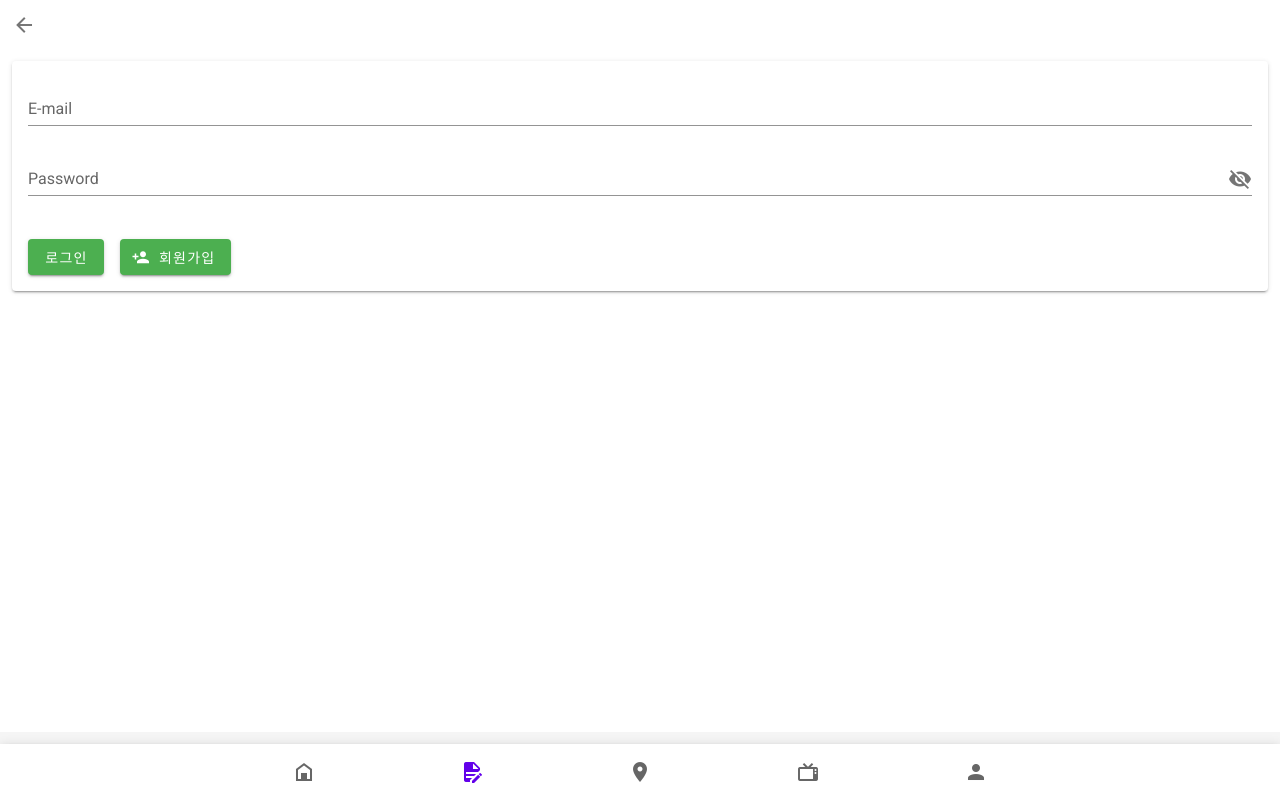
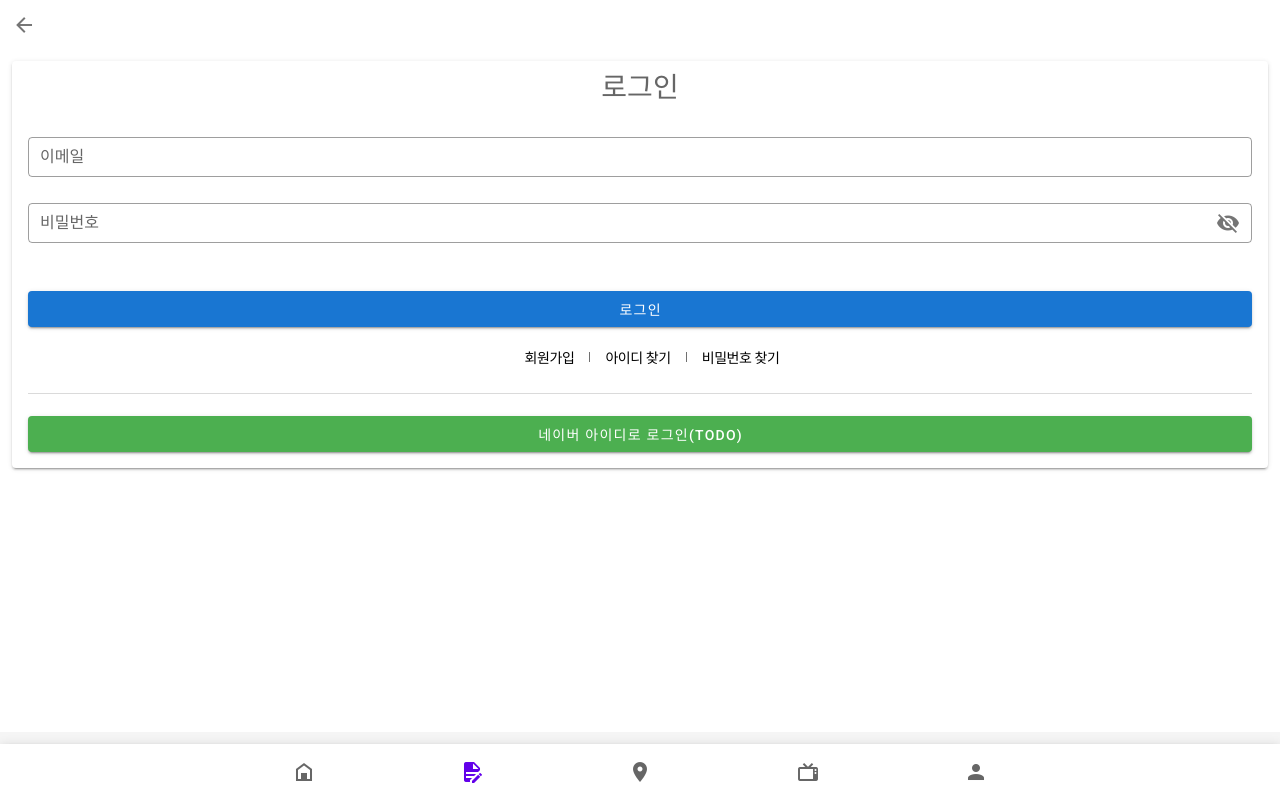
Before and after one commit to yeoulab/test_front, a Vue app: page /#/login in a window 1280 px wide. Built offline with nearby package versions, Linux system fonts and the light colour scheme.

Commit message:
page changed

```diff
--- a/package.json
+++ b/package.json
@@ -11,6 +11,7 @@
     "axios": "^0.19.2",
     "core-js": "^3.4.4",
     "vue": "^2.6.10",
+    "vue-naver-maps": "^0.12.0",
     "vue-router": "^3.1.5",
     "vue-the-mask": "^0.11.1",
     "vuetify": "^2.1.0",
--- a/src/components/contract/Contract.vue
+++ b/src/components/contract/Contract.vue
@@ -1,5 +1,63 @@
 <template>
-    <v-app-bar app>
-        Contract
-    </v-app-bar>
+    <ul style="list-style: none">
+        <li v-for="a in items" v-bind:key="a.item">
+            <v-card
+                class="mx-auto"
+                max-width="344"
+                max-height="200"
+                outlined
+            >
+                <v-list-item three-line>
+                    <v-list-item-avatar
+                        tile
+                        size="80"
+                        color="grey"
+                    ></v-list-item-avatar>
+                    <v-list-item-content>
+                        <!--<div class="overline mb-4">특징</div>-->
+                        <v-list-item-title class="headline mb-1">상호명</v-list-item-title>
+                        <v-list-item-subtitle>주소</v-list-item-subtitle>
+                        <v-list-item-subtitle>전화번호</v-list-item-subtitle>
+                    </v-list-item-content>
+                </v-list-item>
+                <v-divider dark></v-divider>
+                <v-card-actions class="pa-4">
+                    어때요?
+                    <v-spacer></v-spacer>
+                    <span class="grey--text text--lighten-2 caption mr-2">
+                        댓글({{ reply }})
+                    </span>
+                    <v-spacer></v-spacer>
+                    <span class="grey--text text--lighten-2 caption mr-2">
+                        ({{ rating }})
+                    </span>
+                    <v-rating
+                        v-model="rating"
+                        background-color="white"
+                        color="yellow accent-4"
+                        dense
+                        half-increments
+                        hover
+                        readonly
+                        size="18"
+                    ></v-rating>
+                </v-card-actions>
+            </v-card>
+        </li>
+    </ul>
 </template>
+<script>
+export default {
+    data() {
+        return{
+            items: [
+                {item : 'a'},
+                {item : 'b'},
+                {item : 'c'}
+            ],
+            rating: 4.3,
+            reply: 100,
+        }
+    }
+}
+</script>
--- a/src/components/my/Login.vue
+++ b/src/components/my/Login.vue
@@ -14,36 +14,61 @@
               <v-icon purple left>mdi-arrow-left</v-icon>뒤로
             </v-btn> -->
           <!--:rules="emailRules"-->
+          <p class="text-center" style="font-size:2em">로그인</p>
+          <br>
           <v-text-field
             v-model="email"
-            label="E-mail"
+            label="이메일"
             required
+            outlined
+            dense
+            @keydown="clearErrorMessage"
           ></v-text-field>
           <!--:rules="[rules.required, rules.min]"-->
           <v-text-field
             :append-icon="show ? 'mdi-eye' : 'mdi-eye-off'"
             :type="show ? 'text' : 'password'"
             name="input-10-2"
-            label="Password"
+            label="비밀번호"
             hint="문자+숫자+특수문자"
             class="input-group--focused"
+            outlined
+            dense
+            @keydown="clearErrorMessage"
+            @keyup.enter="login"
             @click:append="show = !show"
           ></v-text-field>
+          <div v-if=login_fail>
+            <br>
+            <p class="font-weight-black" >로그인에 실패했습니다.</p>
+          </div>
           <br>
           <v-btn
             :disabled="!valid"
-            color="success"
+            color="primary"
             class="mr-4"
+            block
             @click="login"
           >로그인</v-btn>
+          <br>
+        </v-form>
+        <div class="menu">
+          <ul>
+            <li><a href="/#/register">회원가입</a></li>
+            <li><a href="/#/register">아이디 찾기</a></li>
+            <li><a href="/#/register">비밀번호 찾기</a></li>
+          </ul>
+        </div>
+          <br>
+          <hr class="mv-20">
+          <br>
           <v-btn
             color="success"
             class="mr-4"
-            @click="goToRegister"
-          ><v-icon left>mdi-account-plus</v-icon>회원가입</v-btn>
-        </v-form>
+            block
+          >네이버 아이디로 로그인(todo)</v-btn>
       </v-card-text>
-    <!-- </v-card> -->
+
     </div>
   </div>
 </template>
@@ -55,6 +80,7 @@
       valid: true,
       show: false,
       email: '',
+      login_fail: false,
       // emailRules: [
       //   v => /.+@.+\..+/.test(v) || 'E-mail 형식이 맞지 않습니다',
       // ],
@@ -94,6 +120,7 @@
                     }
                     reject(new Error("Login Failed"));
                 }).catch(error => {
+                  this.login_fail = true
                   console.log("Login prelighted 에러")
                   alert(error.res.data.message)
                 })
@@ -104,6 +131,9 @@
       },
       goToRegister(){
         this.$router.push("/register")
+      },
+      clearErrorMessage(){
+        this.login_fail = false
       }
     },
     created() {
@@ -111,3 +141,85 @@
     }
   }
 </script>
+<style scoped>
+.menu {
+    text-align: center
+}
+
+.menu ul {
+    display: inline-block;
+    zoom: 1
+}
+
+.menu ul:after {
+    content: '';
+    display: block;
+    clear: both;
+    font-size: 0;
+    height: 0;
+    visibility: hidden
+}
+
+.menu ul > * {
+    float: left;
+    display: block;
+    position: relative;
+    padding-left: 15px;
+    padding-right: 16px
+}
+
+.menu ul > :before {
+    content: '';
+    display: block;
+    position: absolute;
+    left: -1px;
+    right: auto;
+    top: 1px;
+    bottom: auto;
+    width: 1px;
+    height: 10px;
+    background: #707070
+}
+
+.menu ul > :first-child {
+    padding-left: 0
+}
+
+.menu ul > :first-child:before {
+    display: none;
+    display: none !important
+}
+
+.menu ul > :last-child {
+    padding-right: 0
+}
+
+.menu li {
+    font-size: .875rem;
+    letter-spacing: -.42px;
+    line-height: 1.5;
+    font-weight: 300;
+    line-height: 1
+}
+a:link { color: black; text-decoration: none;}
+a:visited { color: black; text-decoration: none;}
+a:hover { color: black; text-decoration: none;}
+
+hr {
+    border: 0;
+    width: 100%;
+    height: 1px;
+    background: #dadada
+}
+
+hr.bold {
+    height: 2px;
+    background: #222
+}
+
+hr.extra-bold {
+    height: 3px;
+    background: #222
+}
+
+</style>
--- a/src/components/my/MyInfo.vue
+++ b/src/components/my/MyInfo.vue
@@ -1,6 +1,5 @@
 <template>
     <div class="row">
-        <p v-if="getLoginFlag==true">{{ this.$store.state.customer.name }} 님 반갑습니다.</p>
         <div class="col-md-4 col-12" v-if="getLoginFlag==false">
             <div class="v-card v-card--outlined v-sheet theme--light">
                 <a href="#/login" tabindex="0" class="v-list-item--doc v-list-item v-list-item--link theme--light primary--text">
@@ -26,7 +25,7 @@
                     </div>
                     <div class="v-list-item__content">
                         <div class="v-list-item__title">
-                            <span>로그아웃</span>
+                            <span>{{ this.$store.state.customer.name }}님 반갑습니다.</span>
                         </div>
                     </div><!---->
                     <div class="v-list-item__action">
--- a/src/components/my/Register.vue
+++ b/src/components/my/Register.vue
@@ -4,21 +4,31 @@
     <br>
     <div class="v-card v-card--raised v-sheet theme--light">
         <v-card-text>
+            <p class="text-center" style="font-size:2em">회원가입</p><br>
             <v-form ref="form" v-model="valid" lazy-validation="lazy-validation">
                 <v-text-field
                     v-model="email"
                     :rules="emailRules"
-                    label="E-mail"
+                    label="이메일"
+                    outlined
+                    dense
                     required="required"></v-text-field>
 
                 <v-text-field
                     v-model="name"
                     :counter="10"
                     :rules="nameRules"
-                    label="성명"
+                    outlined
+                    dense
+                    label="이름"
                     required="required"></v-text-field>
 
-                <v-text-field v-model="phone" v-mask="mask" label="전화번호"></v-text-field>
+                <v-text-field
+                    v-model="phone"
+                    v-mask="mask"
+                    outlined
+                    dense
+                    label="전화번호"></v-text-field>
 
                 <v-text-field
                     v-model="password"
@@ -26,15 +36,18 @@
                     :rules="[rules.required, rules.min]"
                     :type="show ? 'text' : 'password'"
                     name="input-10-2"
-                    label="Password"
+                    label="비밀번호"
                     hint="문자+숫자+특수문자"
                     class="input-group--focused"
+                    outlined
+                    dense
                     @click:append="show = !show"></v-text-field>
 
                 <br>
-                <v-btn :disabled="!valid" color="success" class="mr-4" @click="submit">
+                <v-btn block :disabled="!valid" color="primary" class="mr-4" @click="submit">
                     가입
                 </v-btn>
+                <br>
 
             </v-form>
         </v-card-text>
@@ -42,6 +55,7 @@
   </div>
 </template>
 <script>
+    import axios from 'axios';
     import {mask} from 'vue-the-mask'
 
     export default {
@@ -75,7 +89,7 @@
                     this.snackbar = true
                 }
                 return new Promise((resolve, reject) => {
-                  this.$http.post('/register',
+                  axios.post('/register',
                       {
                           name: this.name,
                           phone: this.phone,
```
Also changed, not shown: src/components/map/Map.vue (+88 -0 lines).
